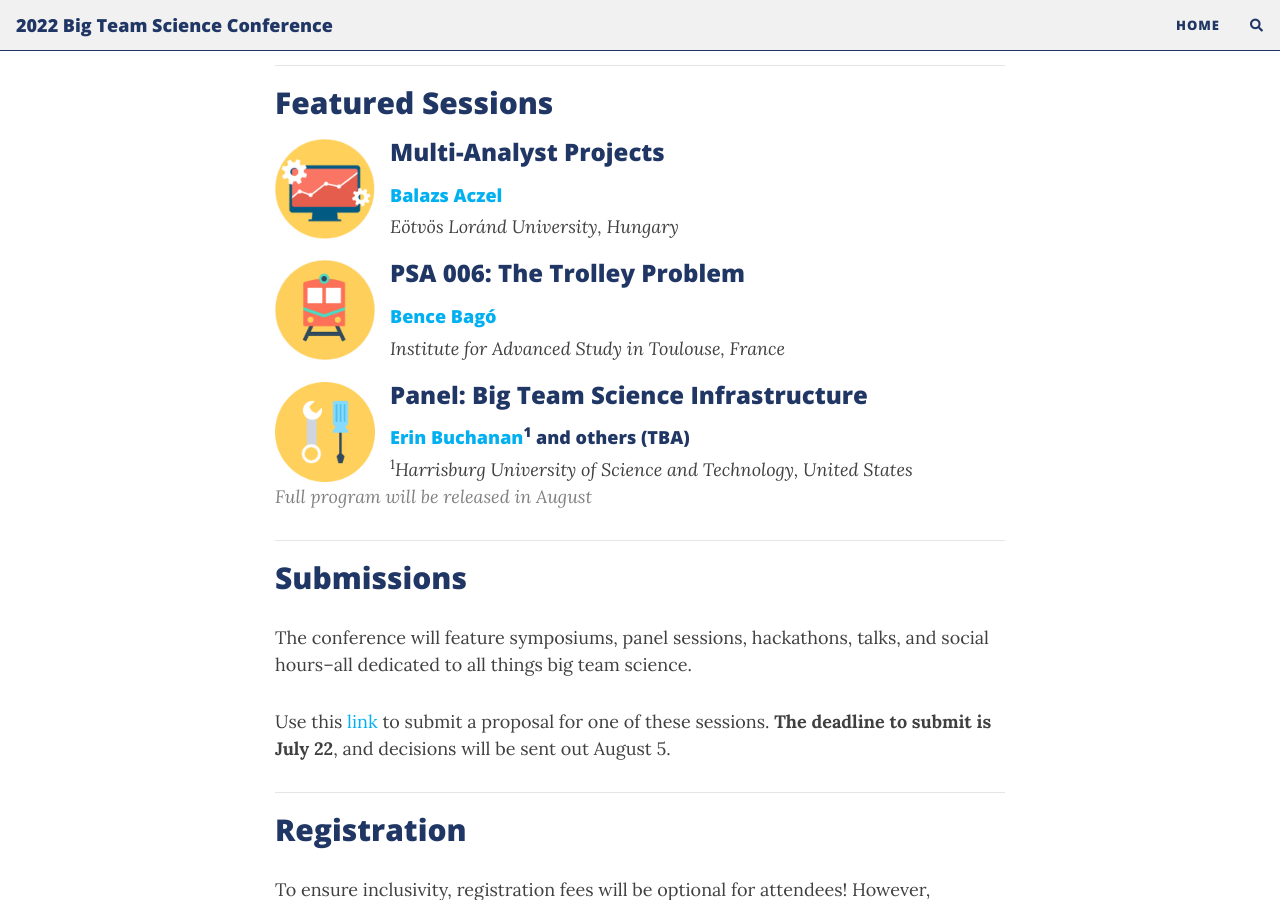
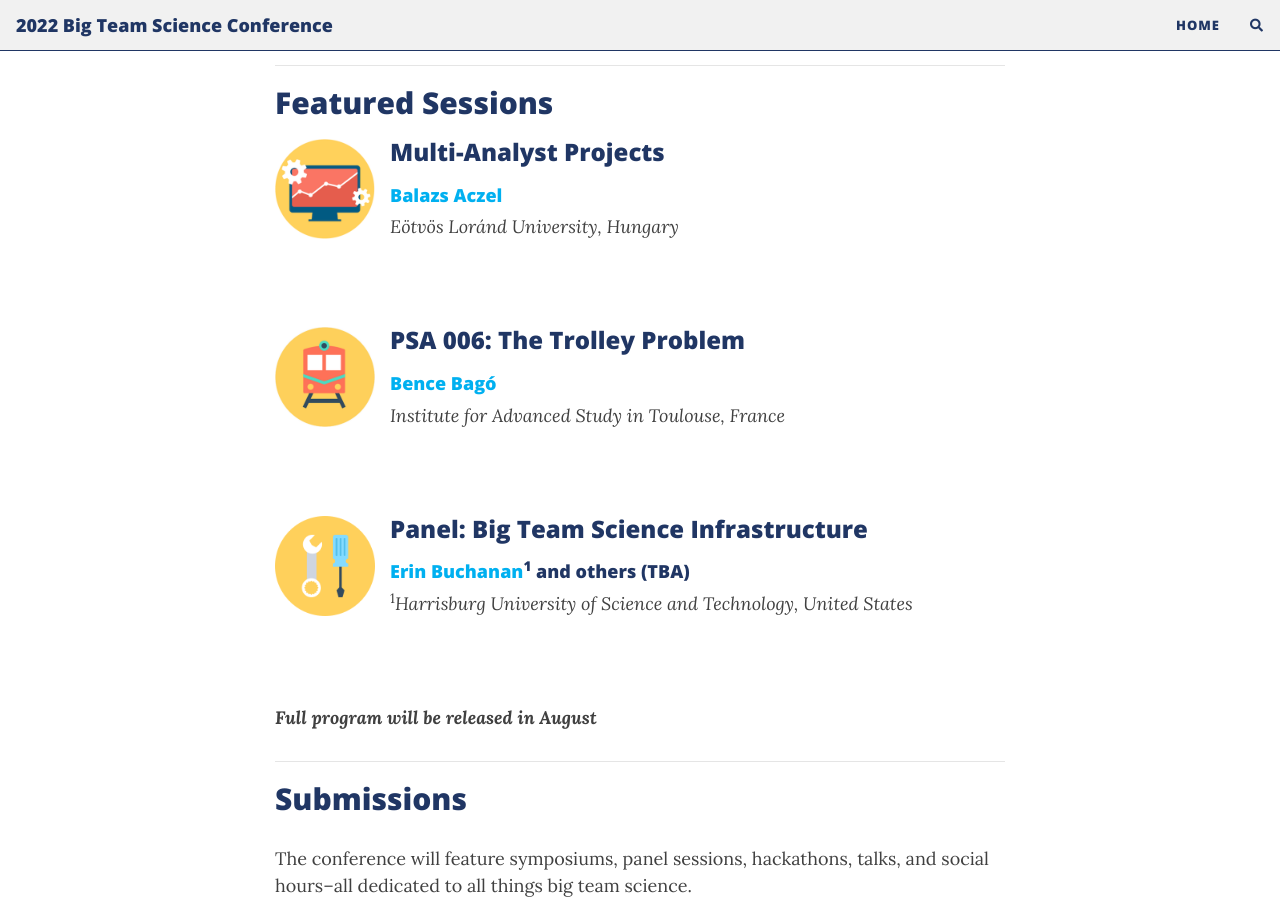
Before and after one commit to bigteamscienceconference/bigteamscienceconference.github.io, a Jekyll site: the page built from index.md, in a window 1280 px wide and 900 px high, scrolled down 1325 px. Built offline with Jekyll 4.4.1, drawn with Linux system fonts in a browser that asks for light colours; nearby versions of some CDN libraries; comment, search, counter and statistics services are not loaded.

Commit message:
fix format

```diff
--- a/index.md
+++ b/index.md
@@ -37,23 +37,24 @@ Stay tuned for more information regarding submissions, registration, and program
   <h4><a href="http://decisionlab.elte.hu/members/balazs-aczel/">Balazs Aczel</a></h4>
   <i>Eötvös Loránd University, Hungary</i>
 </section>
-
+<br>
 <section>
   <a href="https://psysciacc.org/006-trolley-problem/"><img src="/assets/img/trolley.png" alt="trolley" width="100" height="100" style="float: left; margin-right: 15px;"></a>
   <h3>PSA 006: The Trolley Problem</h3>
   <h4><a href="https://www.iast.fr/people/bence-bago">Bence Bagó</a></h4>
   <i>Institute for Advanced Study in Toulouse, France</i>
 </section>
-
+<br>
 <section>
   <a href=""><img src="/assets/img/tools.png" alt="tools" width="100" height="100" style="float: left; margin-right: 15px;"></a>
   <h3>Panel: Big Team Science Infrastructure</h3>
   <h4><a href="https://www.aggieerin.com/page/about/">Erin Buchanan</a><sup>1</sup> and others (TBA)</h4>
   <sup>1</sup><i>Harrisburg University of Science and Technology, United States</i>
 </section>
+<br>
 
-> Full program will be released in August
-
+<b><i>Full program will be released in August</i></b>
+<br>
 
 <!--
 ***
```
